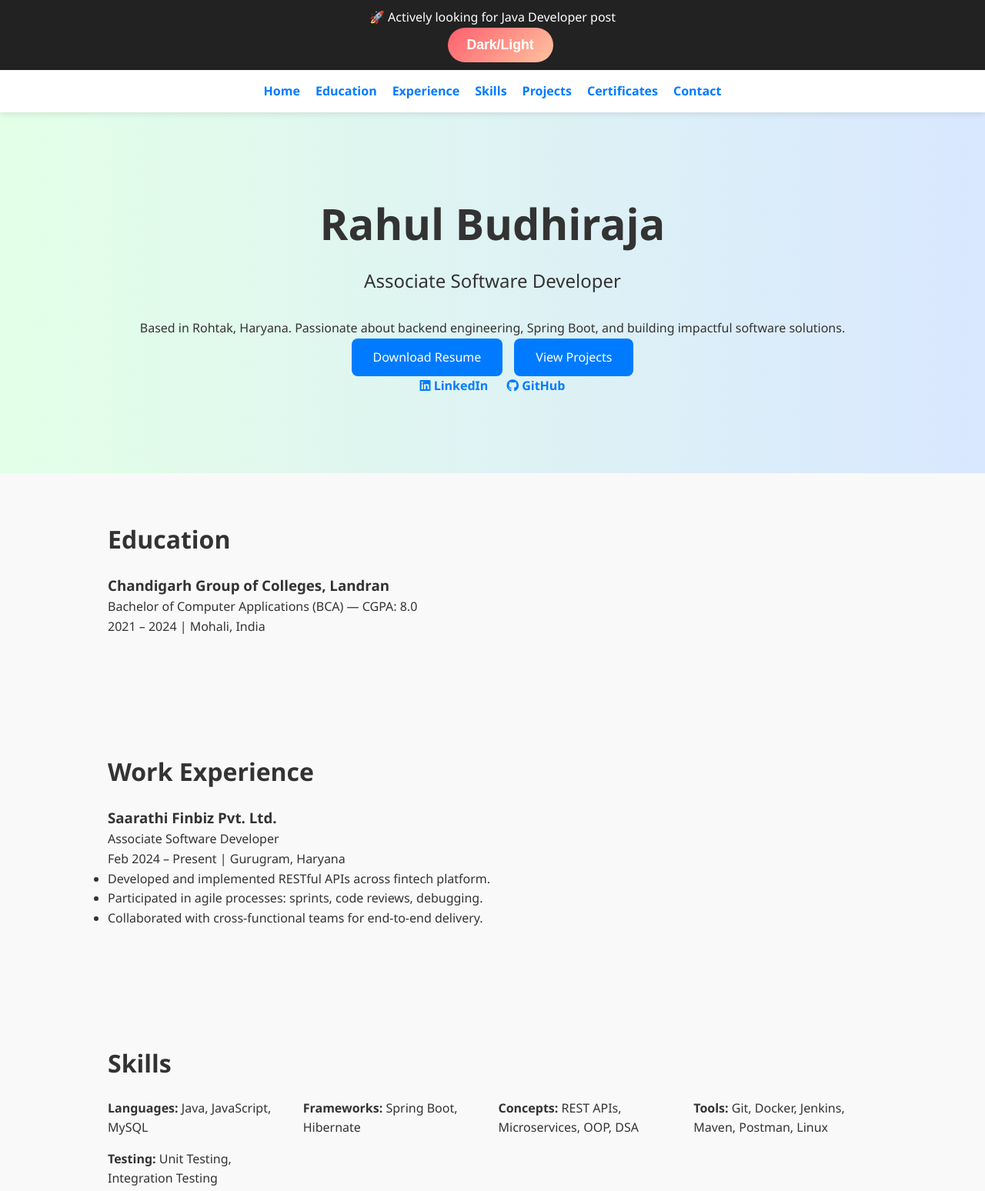
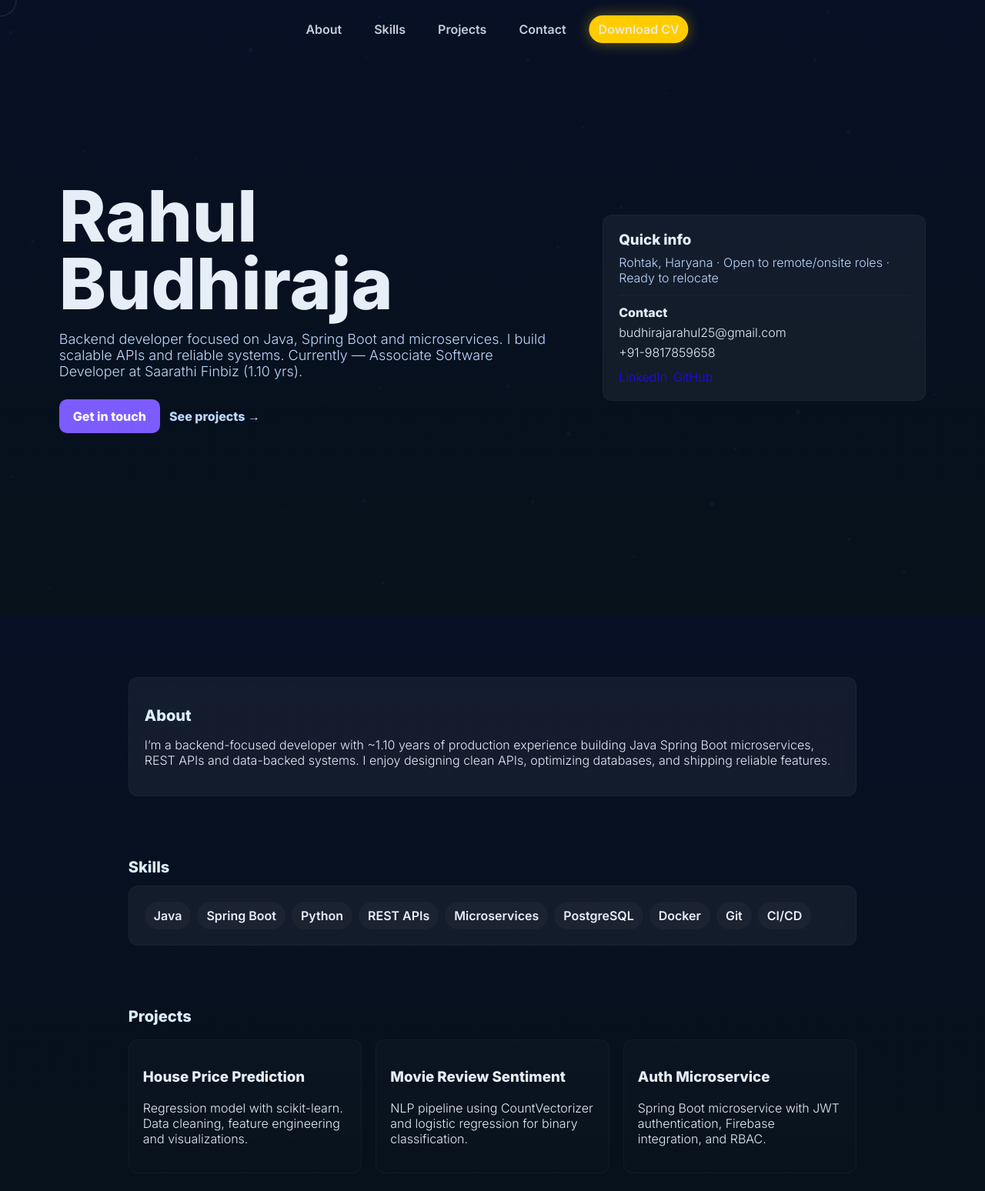
Before and after one commit to Rahulbudhiraja25/my-portfolio, a plain HTML site: page index.html in a window 1280 px wide. Shown: the top 1548 px of the page at 77% size. Drawn offline with Linux system fonts and the light colour scheme.

Commit message:
Changed template and cv

```diff
--- a/index.html
+++ b/index.html
@@ -1,178 +1,183 @@
-<!DOCTYPE html>
+<!doctype html>
 <html lang="en">
 <head>
-  <meta charset="UTF-8" />
-  <meta name="viewport" content="width=device-width, initial-scale=1.0"/>
-  <title>Rahul Budhiraja | Java Developer Portfolio</title>
+<meta charset="utf-8" />
+<meta name="viewport" content="width=device-width,initial-scale=1" />
+<title>Rahul Budhiraja — Portfolio</title>
+<link href="https://fonts.googleapis.com/css2?family=Inter:wght@300;600;800&display=swap" rel="stylesheet">
+<style>
+:root{--accent:#7c5cff;--bg:#0b1020;--glass:rgba(255,255,255,0.05);--highlight:#ffcc00}
+*{box-sizing:border-box}
+html,body{height:100%;margin:0;background:linear-gradient(180deg,#081025 0%, #06111a 100%);font-family:Inter,system-ui,Arial;color:#e6eef8}
 
-  <!-- SEO Meta Tags -->
-  <meta name="description" content="Rahul Budhiraja - Java Developer Portfolio featuring Spring Boot projects, skills, resume, and contact info.">
-  <meta name="keywords" content="Java Developer, Spring Boot, Backend, Portfolio, Rahul Budhiraja, Software Developer">
-  <meta name="author" content="Rahul Budhiraja">
 
-  <!-- Font Awesome for Icons -->
-  <link rel="stylesheet" href="https://cdnjs.cloudflare.com/ajax/libs/font-awesome/6.4.0/css/all.min.css" />
+.nav{position:fixed;top:20px;left:50%;transform:translateX(-50%);z-index:40;display:flex;gap:18px;align-items:center}
+.nav a{color:rgba(230,238,248,0.85);text-decoration:none;font-weight:600;padding:8px 12px;border-radius:999px}
+.nav a:hover{background:rgba(255,255,255,0.03)}
 
-  <!-- External CSS -->
-  <link rel="stylesheet" href="style.css" />
 
+.stage{min-height:100vh;display:grid;grid-template-columns:1fr 420px;gap:40px;align-items:center;padding:80px 6vw;position:relative;z-index:10}
+
+
+.hero-title{font-size:clamp(36px,8vw,92px);line-height:0.95;font-weight:800;margin:0}
+.hero-sub{font-size:18px;margin-top:18px;color:#bcd8ff;max-width:58ch}
+
+
+.card{background:var(--glass);backdrop-filter:blur(6px);padding:20px;border-radius:12px;border:1px solid rgba(255,255,255,0.04)}
+.info{position:sticky;top:120px}
+
+
+section.content{max-width:1100px;margin:80px auto;padding:0 6vw}
+h2{font-size:20px;color:#dbeeff;margin-bottom:12px}
+.skills{display:flex;flex-wrap:wrap;gap:8px}
+.tag{padding:8px 12px;border-radius:999px;background:rgba(255,255,255,0.03);font-weight:600}
+
+
+.projects{display:grid;grid-template-columns:repeat(auto-fit,minmax(260px,1fr));gap:18px;margin-top:18px}
+.proj{background:linear-gradient(180deg,rgba(255,255,255,0.02),rgba(255,255,255,0.01));padding:18px;border-radius:12px;border:1px solid rgba(255,255,255,0.03)}
+
+
+.cv-button{background:var(--highlight);color:#000;font-weight:800;padding:12px 18px;border-radius:10px;text-decoration:none;box-shadow:0 0 18px rgba(255,204,0,0.4);transition:0.3s}
+.cv-button:hover{box-shadow:0 0 28px rgba(255,204,0,0.7)}
+
+
+footer{padding:40px 6vw;text-align:center;color:#9fb7d9}
+
+
+.cursor{position:fixed;left:0;top:0;width:44px;height:44px;border-radius:50%;transform:translate(-50%,-50%);pointer-events:none;z-index:9999;border:2px solid rgba(255,255,255,0.08);backdrop-filter:blur(4px)}
+
+
+@media (max-width:980px){.stage{grid-template-columns:1fr;} .info{position:static}}
+</style>
 </head>
 <body>
 
-  <!-- Top Banner -->
-  <div class="headline-banner">
-    <p>🚀 Actively looking for Java Developer post</p>
-    <button id="theme-toggle" aria-label="Toggle theme">Dark/Light</button>
+
+<nav class="nav">
+<a href="#about">About</a>
+<a href="#skills">Skills</a>
+<a href="#projects">Projects</a>
+<a href="#contact">Contact</a>
+<a href="./Resume_Rahul.pdf" download class="cv-button">Download CV</a>
+</nav>
+
+  <div class="stage">
+    <div>
+      <h1 class="hero-title">Rahul<br/>Budhiraja</h1>
+      <p class="hero-sub">Backend developer focused on Java, Spring Boot and microservices. I build scalable APIs and reliable systems. Currently — Associate Software Developer at Saarathi Finbiz (1.10 yrs).</p>
+
+      <div style="display:flex;gap:12px;margin-top:26px;align-items:center">
+        <a href="#contact" style="background:var(--accent);color:white;padding:12px 18px;border-radius:10px;text-decoration:none;font-weight:700">Get in touch</a>
+        <a href="#projects" style="color:#bcd8ff;text-decoration:none;font-weight:700">See projects →</a>
+      </div>
+    </div>
+
+    <aside class="info card">
+      <h3 style="margin:0 0 8px 0;font-weight:800">Quick info</h3>
+      <p style="margin:0 0 8px 0;color:#bcd8ff">Rohtak, Haryana · Open to remote/onsite roles · Ready to relocate</p>
+      <hr style="border:none;height:1px;background:rgba(255,255,255,0.03);margin:12px 0">
+      <p style="margin:0 0 6px 0;font-weight:700">Contact</p>
+      <p style="margin:0 0 6px 0">budhirajarahul25@gmail.com</p>
+      <p style="margin:0 0 6px 0">+91-9817859658</p>
+      <div style="margin-top:12px;display:flex;gap:8px">
+        <a href="https://www.linkedin.com/in/rahul-budhiraja-323a60216" style="color:#2306ff;text-decoration:none">LinkedIn</a>
+        <a href="https://github.com/Rahulbudhiraja25" style="color:#2306ff;text-decoration:none">GitHub</a>
+      </div>
+    </aside>
   </div>
 
-  <!-- Navigation -->
-  <header>
-    <nav>
-      <ul class="nav-links">
-        <li><a href="#hero">Home</a></li>
-        <li><a href="#education">Education</a></li>
-        <li><a href="#experience">Experience</a></li>
-        <li><a href="#skills">Skills</a></li>
-        <li><a href="#projects">Projects</a></li>
-        <li><a href="#certificates">Certificates</a></li>
-        <li><a href="#contact">Contact</a></li>
-      </ul>
-    </nav>
-  </header>
-
-  <!-- Hero Section -->
-  <section id="hero" class="hero section">
-    <div class="container">
-      <h1>Rahul Budhiraja</h1>
-      <h3>Associate Software Developer</h3>
-      <p>Based in Rohtak, Haryana. Passionate about backend engineering, Spring Boot, and building impactful software solutions.</p>
-      <div class="cta-buttons">
-        <a href="Rahul_Budhiraja_ASD.pdf" class="btn" download>Download Resume</a>
-        <a href="#projects" class="btn">View Projects</a>
-      </div>
-      <div class="social-links">
-        <a href="https://linkedin.com/in/rahul-budhiraja-323a60216" target="_blank"><i class="fab fa-linkedin"></i> LinkedIn</a>
-        <a href="https://github.com/Rahulbudhiraja25" target="_blank"><i class="fab fa-github"></i> GitHub</a>
-      </div>
-    </div>
-  </section>
-<!-- Loader -->
-<div id="loader" class="loader" style="display: none;"></div>
-  <!-- Education -->
-  <section id="education" class="section">
-    <div class="container">
-      <h2>Education</h2>
-      <article>
-        <h3>Chandigarh Group of Colleges, Landran</h3>
-        <p>Bachelor of Computer Applications (BCA) — CGPA: 8.0</p>
-        <p>2021 – 2024 | Mohali, India</p>
-      </article>
+  <section id="about" class="content">
+    <div class="card">
+      <h2>About</h2>
+      <p>I’m a backend-focused developer with ~1.10 years of production experience building Java Spring Boot microservices, REST APIs and data-backed systems. I enjoy designing clean APIs, optimizing databases, and shipping reliable features.</p>
     </div>
   </section>
 
-  <!-- Work Experience -->
-  <section id="experience" class="section">
-    <div class="container">
-      <h2>Work Experience</h2>
-      <article>
-        <h3>Saarathi Finbiz Pvt. Ltd.</h3>
-        <p>Associate Software Developer</p>
-        <p>Feb 2024 – Present | Gurugram, Haryana</p>
-        <ul>
-          <li>Developed and implemented RESTful APIs across fintech platform.</li>
-          <li>Participated in agile processes: sprints, code reviews, debugging.</li>
-          <li>Collaborated with cross-functional teams for end-to-end delivery.</li>
-        </ul>
-      </article>
+  <section id="skills" class="content">
+    <h2>Skills</h2>
+    <div class="skills card">
+      <span class="tag">Java</span>
+      <span class="tag">Spring Boot</span>
+      <span class="tag">Python</span>
+      <span class="tag">REST APIs</span>
+      <span class="tag">Microservices</span>
+      <span class="tag">PostgreSQL</span>
+      <span class="tag">Docker</span>
+      <span class="tag">Git</span>
+      <span class="tag">CI/CD</span>
     </div>
   </section>
 
-  <!-- Skills -->
-  <section id="skills" class="section">
-    <div class="container">
-      <h2>Skills</h2>
-      <div class="skills-grid">
-        <div><strong>Languages:</strong> Java, JavaScript, MySQL</div>
-        <div><strong>Frameworks:</strong> Spring Boot, Hibernate</div>
-        <div><strong>Concepts:</strong> REST APIs, Microservices, OOP, DSA</div>
-        <div><strong>Tools:</strong> Git, Docker, Jenkins, Maven, Postman, Linux</div>
-        <div><strong>Testing:</strong> Unit Testing, Integration Testing</div>
+  <section id="projects" class="content">
+    <h2>Projects</h2>
+    <div class="projects">
+      <div class="proj">
+        <h3>House Price Prediction</h3>
+        <p>Regression model with scikit-learn. Data cleaning, feature engineering and visualizations.</p>
+      </div>
+      <div class="proj">
+        <h3>Movie Review Sentiment</h3>
+        <p>NLP pipeline using CountVectorizer and logistic regression for binary classification.</p>
+      </div>
+      <div class="proj">
+        <h3>Auth Microservice</h3>
+        <p>Spring Boot microservice with JWT authentication, Firebase integration, and RBAC.</p>
       </div>
     </div>
   </section>
 
-  <!-- Projects -->
-  <section id="projects" class="section">
-    <div class="container">
-      <h2>Projects</h2>
+  <section id="contact" class="content">
+    <div class="card">
+      <h2>Contact</h2>
+      <p>
+        If you’d like to connect or refer me for a role, email
+        <strong><a style="color: #2306ff;" href="mailto:budhirajarahul25@gmail.com">budhirajarahul25@gmail.com</a></strong>
+        or message me on   <a href="https://www.linkedin.com/in/rahul-budhiraja-323a60216" style="color:#2306ff;text-decoration:none">LinkedIn</a> I respond quickly — let’s chat!
+      </p>
 
-      <article class="project">
-        <h3>My Portfolio Website</h3>
-        <p><em>May 2025</em></p>
-        <p>Personal portfolio website to showcase skills, resume, and projects with a contact form connected to Spring Boot API.</p>
-        <p><strong>Tech:</strong> HTML, CSS, JavaScript, Spring Boot (Contact API)</p>
-      </article>
-
-      <article class="project">
-        <h3>AuthSync</h3>
-        <p><em>Apr 2024 – Jun 2024</em></p>
-        <p>Secure login microservice using Firebase authentication & Google APIs with automated OTP notifications.</p>
-        <p><strong>Tech:</strong> Firebase, Hibernate, SQL</p>
-      </article>
-
-      <article class="project">
-        <h3>Cash Flow Minimizer</h3>
-        <p><em>Nov 2023 – Dec 2023</em></p>
-        <p>JavaFX desktop app to reduce group transaction complexity using the Greedy Algorithm.</p>
-        <p><strong>Tech:</strong> Java, JavaFX</p>
-      </article>
-
-      <article class="project">
-        <h3>Chat Application</h3>
-        <p><em>Jul 2023 – Aug 2023</em></p>
-        <p>Desktop chat app with multithreading and Java Sockets for real-time communication.</p>
-        <p><strong>Tech:</strong> Java, Swing, Sockets</p>
-      </article>
     </div>
   </section>
 
-  <!-- Certificates -->
-  <section id="certificates" class="section">
-    <div class="container">
-      <h2>Certificates</h2>
-      <ul>
-        <li>Java Beginner to Advanced (Dec 2023 – Feb 2024)</li>
-        <li>Spring Boot & Spring Framework (Feb 2024 – Apr 2025)</li>
-      </ul>
-    </div>
-  </section>
+  <footer>© 2025 Rahul Budhiraja — Built with ❤️</footer>
 
-  <!-- Contact -->
-  <section id="contact" class="section">
-    <div class="container">
-      <h2>Contact Me</h2>
-      <form id="contact-form" >
-        <input type="text" name="name" placeholder="Your Name" required />
-        <input type="email" name="email" placeholder="Your Email" required />
-        <textarea name="message" placeholder="Your Message" required></textarea>
-        <button type="submit" class="btn">Send Message</button>
-      </form>
-      <p>Email: <a href="mailto:budhirajarahul25@gmail.com">budhirajarahul25@gmail.com</a> | Phone: +91-9817859658</p>
-    </div>
-  </section>
+  <!-- subtle particles background + cursor interactions to feel like cassie/bruno -->
+  <canvas id="bg" style="position:fixed;inset:0;z-index:0;pointer-events:none"></canvas>
+  <div class="cursor" id="cursor"></div>
 
-  <!-- Footer -->
-  <footer>
-    <p>© 2025 Rahul Budhiraja | Rohtak, Haryana</p>
-  </footer>
+  <script>
+    // Particle background (lightweight)
+    const c = document.getElementById('bg');
+    const ctx = c.getContext('2d');
+    function resize(){c.width=innerWidth;c.height=innerHeight}
+    addEventListener('resize', resize);resize();
 
-  <!-- Dark Mode Script -->
-  <script>
-    const themeToggle = document.getElementById('theme-toggle');
-    themeToggle.addEventListener('click', () => {
-      document.body.classList.toggle('dark');
+    const particles = Array.from({length: Math.min(Math.floor(innerWidth/30),120)}, (_,i)=>({
+      x: Math.random()*c.width,
+      y: Math.random()*c.height,
+      r: 1+Math.random()*2,
+      vx: (Math.random()-0.5)*0.2,
+      vy: (Math.random()-0.5)*0.2,
+      hue: 210 + Math.random()*40
+    }));
+
+    function draw(){ctx.clearRect(0,0,c.width,c.height);for(const p of particles){p.x+=p.vx;p.y+=p.vy;if(p.x<0)p.x=c.width; if(p.x>c.width)p.x=0; if(p.y<0)p.y=c.height; if(p.y>c.height)p.y=0; ctx.beginPath();ctx.fillStyle = `hsla(${p.hue},80%,60%,0.08)`;ctx.arc(p.x,p.y,p.r,0,Math.PI*2);ctx.fill();}requestAnimationFrame(draw)}
+    draw();
+
+    // Custom cursor
+    const cursor = document.getElementById('cursor');
+    addEventListener('pointermove', e=>{cursor.style.left = e.clientX+'px'; cursor.style.top = e.clientY+'px'});
+    // expand cursor on interactive elements
+    document.querySelectorAll('a,button').forEach(el=>{
+      el.addEventListener('pointerenter', ()=>{cursor.style.transform='translate(-50%,-50%) scale(1.6)'; cursor.style.background='rgba(255,255,255,0.03)'});
+      el.addEventListener('pointerleave', ()=>{cursor.style.transform='translate(-50%,-50%) scale(1)'; cursor.style.background='transparent'});
     });
+
+    // Smooth scrolling to sections
+    document.querySelectorAll('nav a[href^="#"]').forEach(a=>{a.addEventListener('click', e=>{e.preventDefault();document.querySelector(a.getAttribute('href')).scrollIntoView({behavior:'smooth',block:'start'})})});
+
+    // small reveal on scroll
+    const observer = new IntersectionObserver(entries=>{entries.forEach(en=>{if(en.isIntersecting){en.target.style.opacity=1;en.target.style.transform='none'} })},{threshold:0.15});
+    document.querySelectorAll('.card,.proj,.hero-sub').forEach(el=>{el.style.opacity=0;el.style.transform='translateY(14px)';el.style.transition='all 700ms cubic-bezier(.2,.9,.3,1)';observer.observe(el)});
   </script>
- <script src="script.js"></script>
 </body>
 </html>
```
Also changed, not shown: 2 other files.
